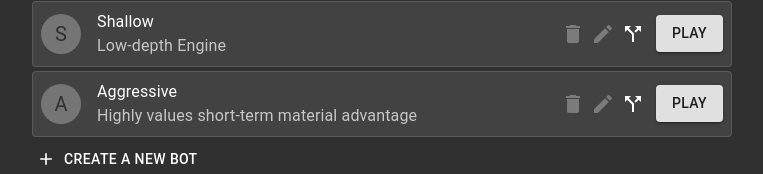
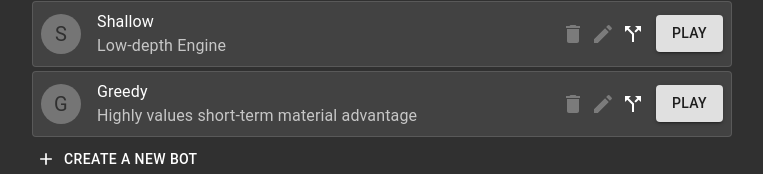
Before and after one commit to evinism/botgarden, a React (Create React App) app: page / in a window 1280 px wide. Shown: the part 440-614 px from the top of the page, without its empty margins (258-1021 px from the left). Built offline with nearby package versions, Linux system fonts and the light colour scheme.

Commit message:
add millieql

```diff
--- a/package.json
+++ b/package.json
@@ -19,6 +19,7 @@
     "chessboardjsx": "^2.4.7",
     "immer": "^9.0.6",
     "json-logic-js": "^2.0.1",
+    "millieql": "^0.1.1",
     "react": "^17.0.2",
     "react-ace": "^9.4.3",
     "react-dom": "^17.0.2",
--- a/src/bot.ts
+++ b/src/bot.ts
@@ -4,6 +4,7 @@ import { getFavoredMoves } from "./openings";
 import jsonLogic from "json-logic-js";
 import getFunction from "./getFunction";
 import { BotConfig, MoveAnalyses } from "./types";
+import millieql from "millieql";
 
 const last = (a: number[]) => a[a.length - 1];
 
@@ -44,6 +45,9 @@ export function chooseMove(
       throw new Error("Not a valid function for the bot");
     }
     strat = highestOf(fn);
+  } else if (config.strategy.type === "scorer/millieql") {
+    const query = config.strategy.query;
+    strat = highestOf((line) => millieql.query(query, line));
   } else {
     const logic = config.strategy.logic;
     strat = highestOf((line) => jsonLogic.apply(logic, line));
--- a/src/botStore.ts
+++ b/src/botStore.ts
@@ -31,15 +31,6 @@ const sacrificialFnText = `function score({overallScore, line}){
 \treturn overallScore - earlyMaterialAdvantage * 100;
 }`;
 */
-
-const aggressiveFnTest = `function score({overallScore, line}){
-\tconst earlyMaterialAdvantage = line
-\t\t.slice(0, 6)
-\t\t.map((move) => move.materialAdvantage)
-\t\t.reduce((a, b) => a + b, 0) / 6;
-\tconsole.log(line);
-\treturn overallScore + earlyMaterialAdvantage * 400;
-}`;
 
 export const defaultBots: { [key: string]: BotConfig } = {
   best: {
@@ -114,8 +105,8 @@ export const defaultBots: { [key: string]: BotConfig } = {
     },
     preferredOpenings: [],
   },
-  aggressive: {
-    name: "Aggressive",
+  greedy: {
+    name: "Greedy",
     description: "Highly values short-term material advantage",
     builtin: true,
     baseEngine: {
@@ -123,9 +114,9 @@ export const defaultBots: { [key: string]: BotConfig } = {
       timeout: 1500,
     },
     strategy: {
-      dangerous: true,
-      type: "scorer/javascript",
-      function: aggressiveFnTest,
+      type: "scorer/millieql",
+      query:
+        "(line | head 4 | map materialAdvantage | sum) * 100 + overallScore",
     },
     preferredOpenings: [],
   },
@@ -158,7 +149,7 @@ export const skeleton: BotConfig = {
   preferredOpenings: [],
 };
 
-const lsKey = "bots-key2";
+const lsKey = "bots-key3";
 
 let localBotStore: typeof defaultBots = Object.assign(
   JSON.parse(localStorage.getItem(lsKey) || "null") || {},
--- a/src/editor/BotForm.tsx
+++ b/src/editor/BotForm.tsx
@@ -77,6 +77,24 @@ const BotForm = ({ botConfig, setBotConfig }: BotFormProps) => {
             strategy: {
               type: "scorer/jsonlogic",
               logic: JSON.parse(value),
+            },
+          });
+        }}
+        editorProps={{ $blockScrolling: true }}
+      />
+    );
+  } else if (botConfig.strategy.type === "scorer/millieql") {
+    textEditorSlot = (
+      <AceEditor
+        theme="dracula"
+        height="300px"
+        value={botConfig.strategy.query}
+        onChange={(value) => {
+          setBotConfig({
+            ...botConfig,
+            strategy: {
+              type: "scorer/millieql",
+              query: value,
             },
           });
         }}
@@ -245,6 +263,11 @@ const BotForm = ({ botConfig, setBotConfig }: BotFormProps) => {
                       type: "scorer/jsonlogic",
                       logic: defaultJSONLogic,
                     };
+                  } else if (castedNewValue === "scorer/millieql") {
+                    newStrategy = {
+                      type: "scorer/millieql",
+                      query: "overallScore",
+                    };
                   } else {
                     newStrategy = {
                       type: "hardcoded",
@@ -270,6 +293,11 @@ const BotForm = ({ botConfig, setBotConfig }: BotFormProps) => {
                   label="JSONLogic"
                 />
                 <FormControlLabel
+                  value="scorer/millieql"
+                  control={<Radio />}
+                  label="MillieQL"
+                />
+                <FormControlLabel
                   value="hardcoded"
                   control={<Radio />}
                   label="Built-in"
--- a/src/types.ts
+++ b/src/types.ts
@@ -29,6 +29,10 @@ export type Strategy =
   | {
       type: "scorer/jsonlogic";
       logic: RulesLogic;
+    }
+  | {
+      type: "scorer/millieql";
+      query: string;
     }
   | {
       // DANGEROUS.
```
Also changed, not shown: 1 other file (tests, documents, lock files or other folders).
